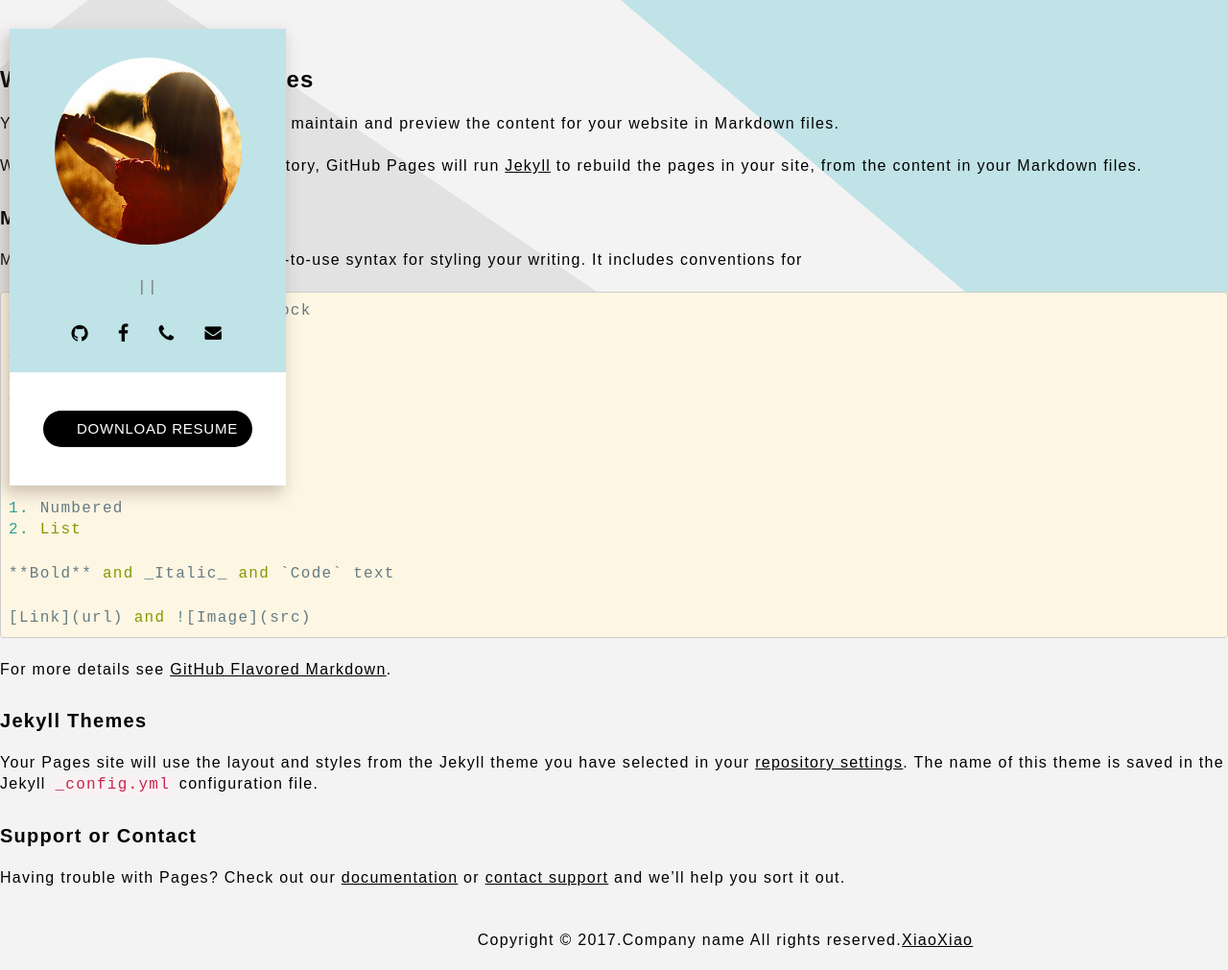
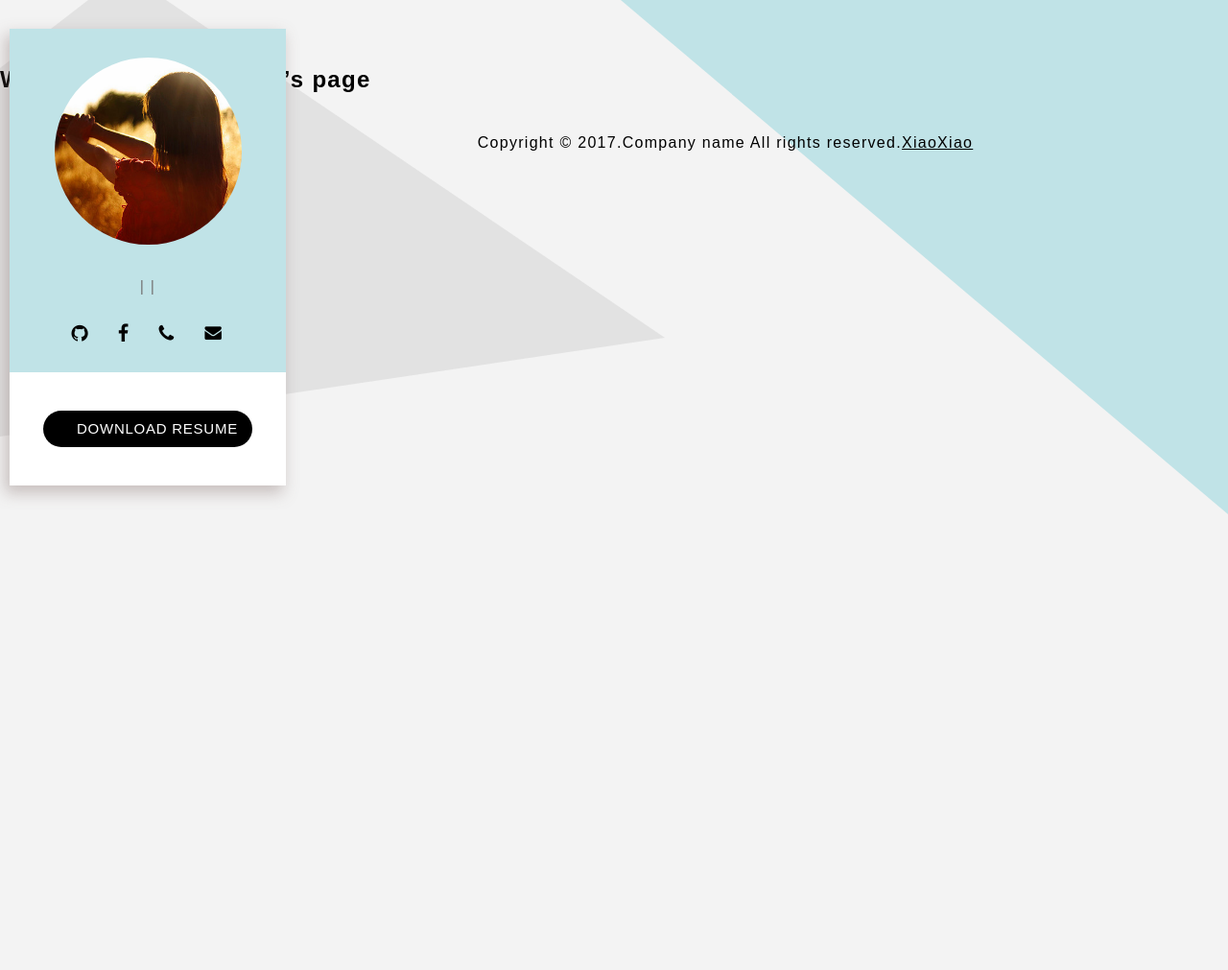
Before and after one commit to qiangqiangsh/qiangqiangsh, a Jekyll site: the page built from index.md, in a window 1280 px wide and 1011 px high. Shown: the whole window at 96% size. Built offline with Jekyll 4.4.1, drawn with Linux system fonts in a browser that asks for light colours; some web fonts are replaced; our own code applies the rules of GitHub Pages for plain Markdown files.

Commit message:
修改
修改

````diff
--- a/index.md
+++ b/index.md
@@ -1,37 +1 @@
-## Welcome to GitHub Pages
-
-You can use the [editor on GitHub](https://github.com/qiangqiangsh/qiangqiangsh/edit/gh-pages/index.md) to maintain and preview the content for your website in Markdown files.
-
-Whenever you commit to this repository, GitHub Pages will run [Jekyll](https://jekyllrb.com/) to rebuild the pages in your site, from the content in your Markdown files.
-
-### Markdown
-
-Markdown is a lightweight and easy-to-use syntax for styling your writing. It includes conventions for
-
-```markdown
-Syntax highlighted code block
-
-# Header 1
-## Header 2
-### Header 3
-
-- Bulleted
-- List
-
-1. Numbered
-2. List
-
-**Bold** and _Italic_ and `Code` text
-
-[Link](url) and ![Image](src)
-```
-
-For more details see [GitHub Flavored Markdown](https://guides.github.com/features/mastering-markdown/).
-
-### Jekyll Themes
-
-Your Pages site will use the layout and styles from the Jekyll theme you have selected in your [repository settings](https://github.com/qiangqiangsh/qiangqiangsh/settings). The name of this theme is saved in the Jekyll `_config.yml` configuration file.
-
-### Support or Contact
-
-Having trouble with Pages? Check out our [documentation](https://docs.github.com/categories/github-pages-basics/) or [contact support](https://github.com/contact) and we’ll help you sort it out.
+## Welcome to qiangqiang's page
````
